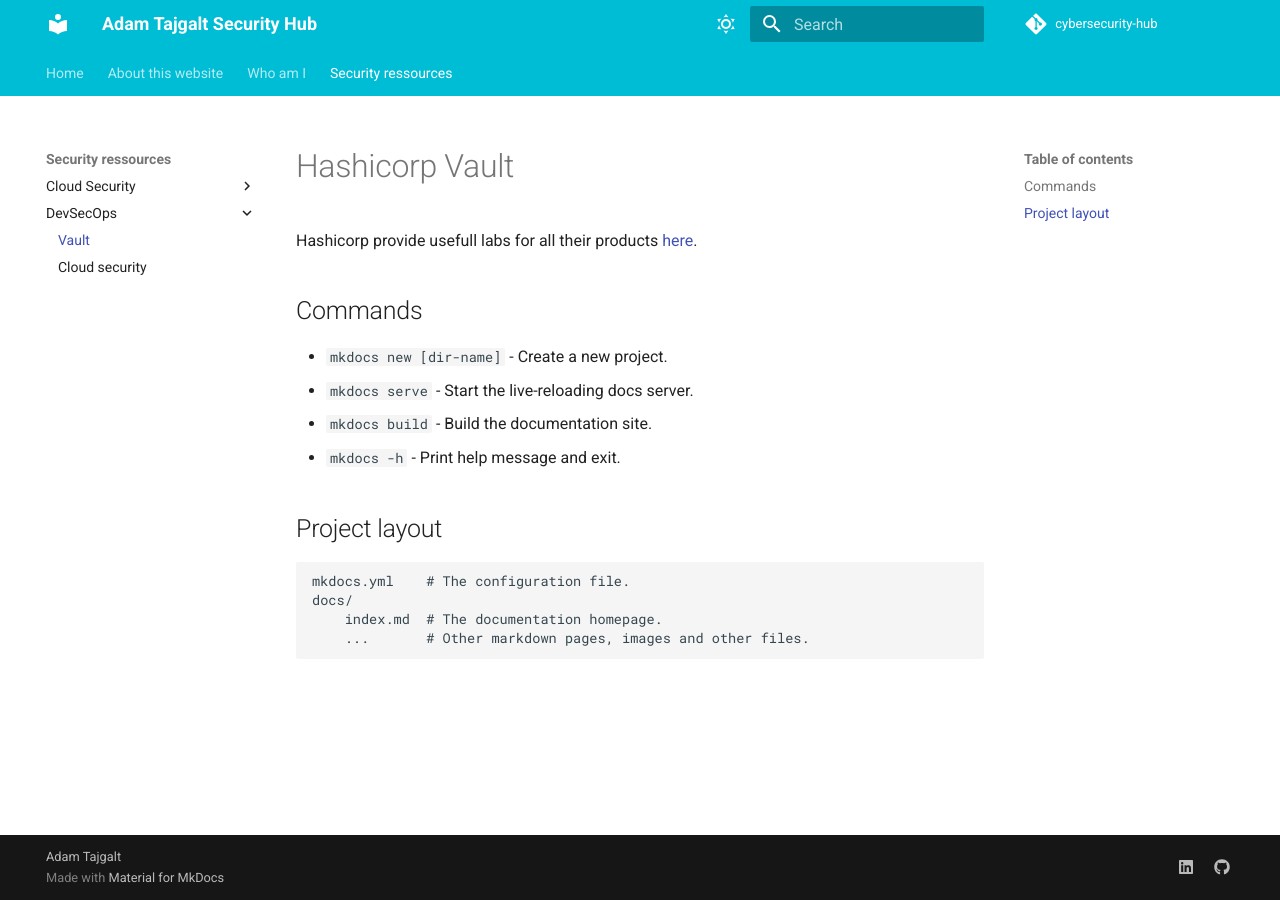
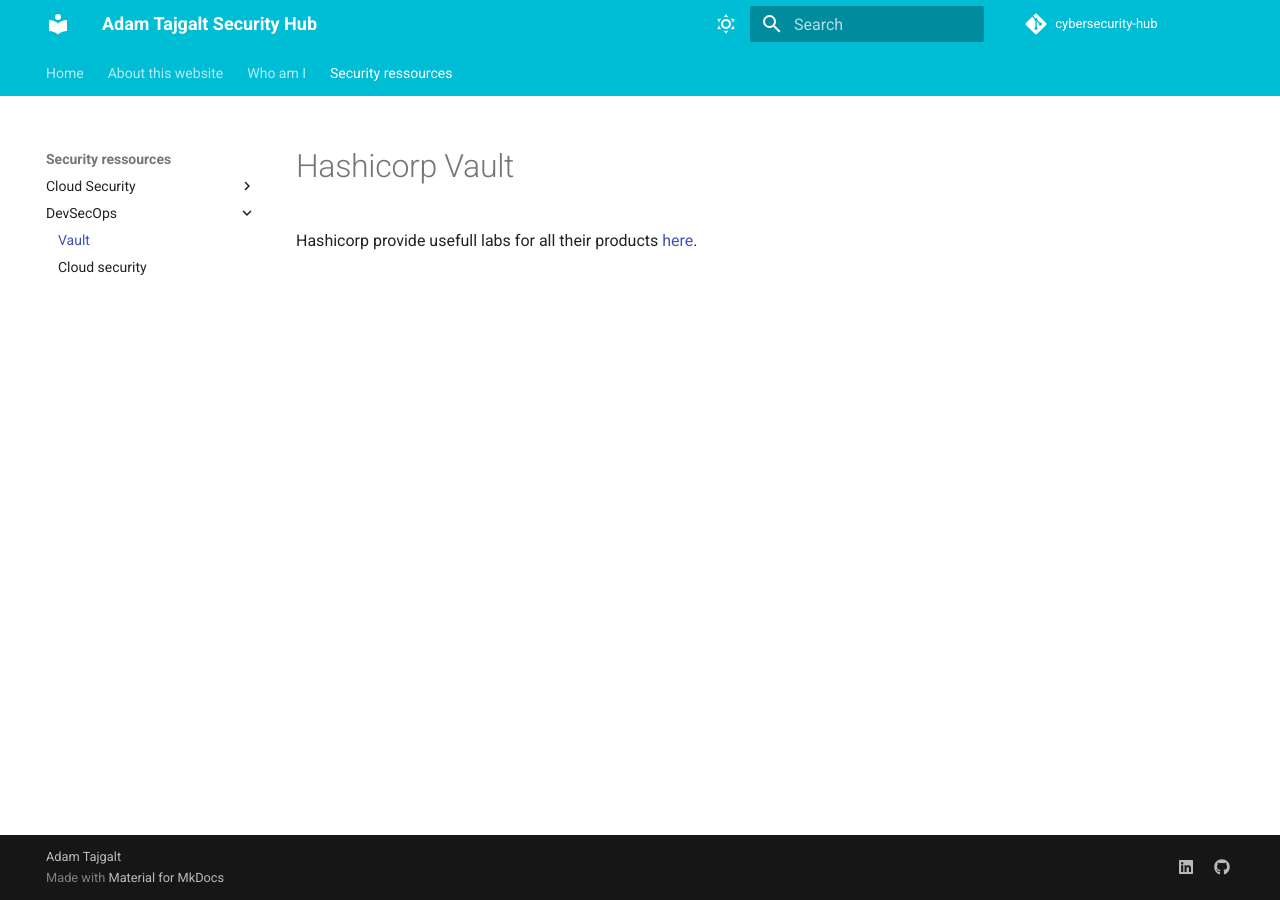
Before and after one commit to adamtaj/cybersecurity-hub, an MkDocs documentation site: the page built from docs/Security ressources/DevSecOps/AWS.md, in a window 1280 px wide. Built offline with MkDocs 1.6.1 and Material for MkDocs 9.7.7, drawn with Linux system fonts in a browser that asks for light colours; comment, search, counter and statistics services are not loaded.

Commit message:
Update AWS.md

```diff
--- a/docs/Security ressources/DevSecOps/AWS.md
+++ b/docs/Security ressources/DevSecOps/AWS.md
@@ -2,19 +2,4 @@ title: Vault
 
 # Hashicorp Vault
 
-Hashicorp provide usefull labs for all their products [here](https://play.instruqt.com/hashicorp!).
-
-
-## Commands
-
-* `mkdocs new [dir-name]` - Create a new project.
-* `mkdocs serve` - Start the live-reloading docs server.
-* `mkdocs build` - Build the documentation site.
-* `mkdocs -h` - Print help message and exit.
-
-## Project layout
-
-    mkdocs.yml    # The configuration file.
-    docs/
-        index.md  # The documentation homepage.
-        ...       # Other markdown pages, images and other files.
+Hashicorp provide usefull labs for all their products [here](https://play.instruqt.com/hashicorp).
```
